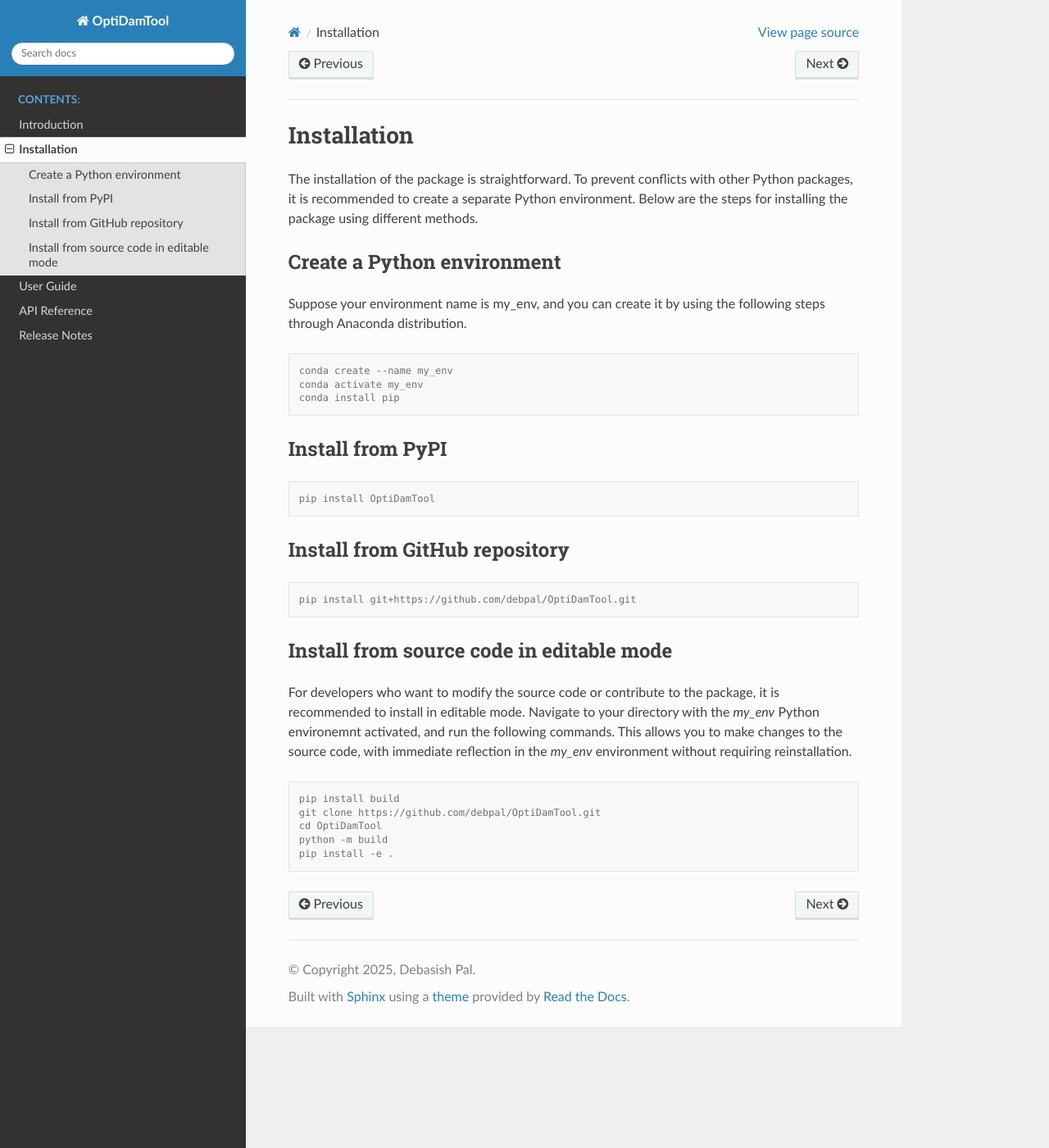
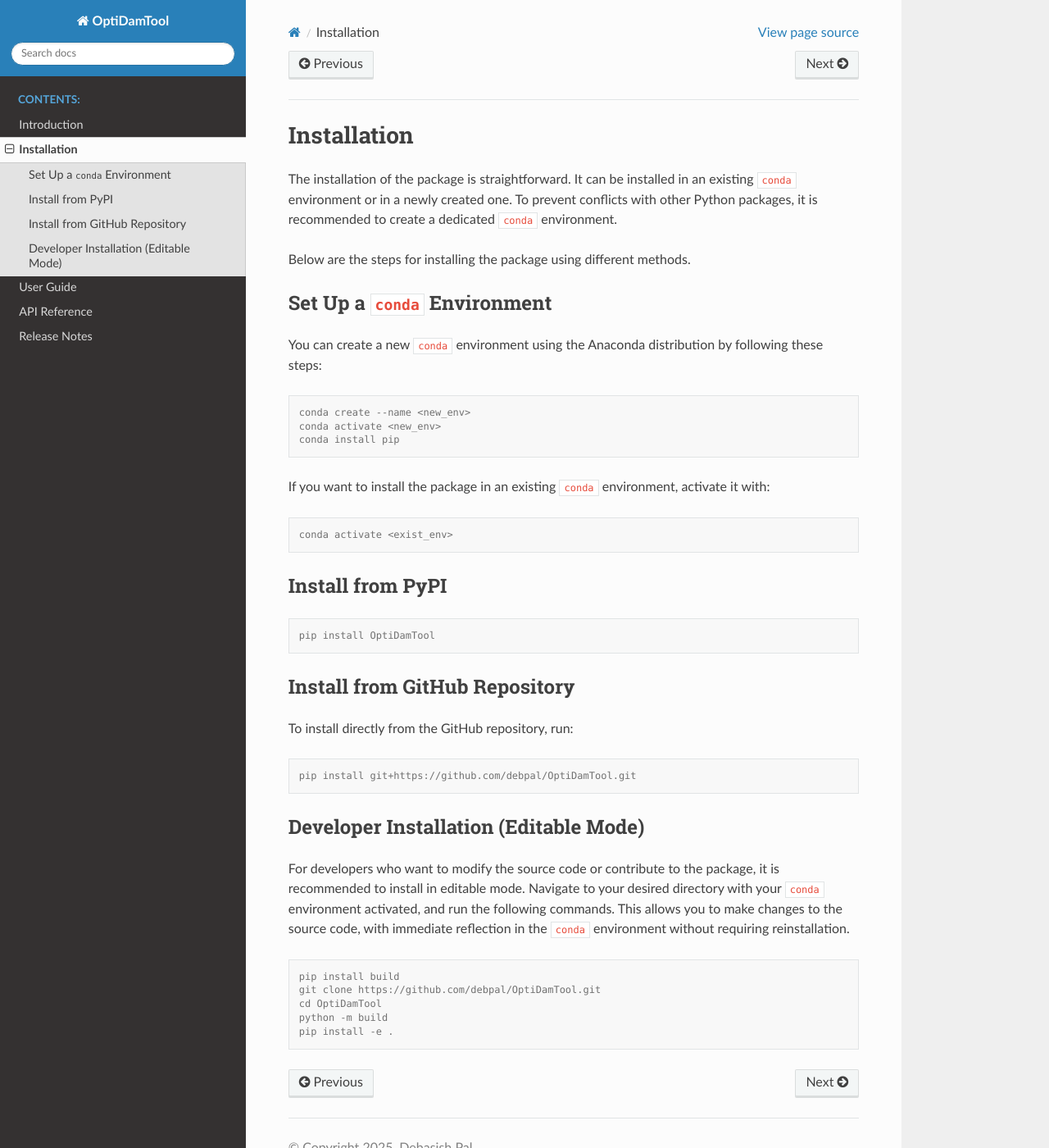
Before and after one commit to debpal/OptiDamTool, a Sphinx documentation site: the page built from docs/installation.rst, in a window 1280 px wide and 1400 px high. Shown: the whole window at 82% size. Built offline with Sphinx 7.4.7 and the Read the Docs theme 3.1.0, drawn with Linux system fonts in a browser that asks for light colours.

Commit message:
update docs

```diff
--- a/docs/installation.rst
+++ b/docs/installation.rst
@@ -2,20 +2,28 @@
 Installation
 ==============
 
-The installation of the package is straightforward. To prevent conflicts with other Python packages, it is recommended to create a separate Python environment.
+The installation of the package is straightforward. It can be installed in an existing ``conda`` environment or in a newly created one.
+To prevent conflicts with other Python packages, it is recommended to create a dedicated ``conda`` environment.
+
 Below are the steps for installing the package using different methods.
 
 
-Create a Python environment
------------------------------
+Set Up a ``conda`` Environment
+------------------------------
 
-Suppose your environment name is my_env, and you can create it by using the following steps through Anaconda distribution.
+You can create a new ``conda`` environment using the Anaconda distribution by following these steps:
 
 .. code-block:: console
 
-    conda create --name my_env
-    conda activate my_env
+    conda create --name <new_env>
+    conda activate <new_env>
     conda install pip
+
+If you want to install the package in an existing ``conda`` environment, activate it with:
+
+.. code-block:: console
+
+    conda activate <exist_env>
 
 
 Install from PyPI
@@ -27,20 +35,22 @@
 
 
 
-Install from GitHub repository
---------------------------------
+Install from GitHub Repository
+------------------------------
+
+To install directly from the GitHub repository, run:
 
 .. code-block:: console
 
     pip install git+https://github.com/debpal/OptiDamTool.git
 
 
-Install from source code in editable mode
---------------------------------------------
+Developer Installation (Editable Mode)
+---------------------------------------
 
 For developers who want to modify the source code or contribute to the package, it is recommended to install in editable mode.
-Navigate to your directory with the `my_env` Python environemnt activated, and run the following commands.
-This allows you to make changes to the source code, with immediate reflection in the `my_env` environment without requiring reinstallation.
+Navigate to your desired directory with your ``conda`` environment activated, and run the following commands.
+This allows you to make changes to the source code, with immediate reflection in the ``conda`` environment without requiring reinstallation.
 
 .. code-block:: console
 
--- a/docs/requirements-docs.txt
+++ b/docs/requirements-docs.txt
@@ -1,3 +1,3 @@
-sphinx_rtd_theme
+sphinx-rtd-theme
 GeoAnalyze
 beautifulsoup4
```
Also changed, not shown: docs/changelog.rst (+11 -0 lines), docs/userguide.rst (+6 -23 lines).
